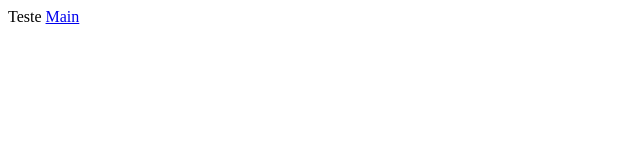
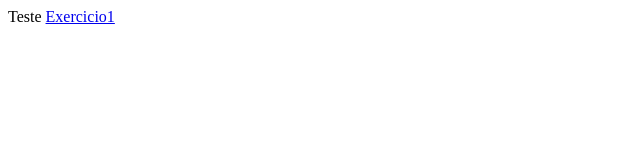
Before and after one commit to lucasbsi/lucasbsi.github.io, a plain HTML site: page index.html in a window 1280 px wide. Shown: the full height of the page, 0-640 px from the left. Drawn offline with Linux system fonts and the light colour scheme.

Commit message:
Update index.html

```diff
--- a/index.html
+++ b/index.html
@@ -1,3 +1,3 @@
 Teste
 
-<a href="https://github.com/lucasbsi/lucasbsi.github.io/tree/main">Main</a>
+<a href="https://github.com/lucasbsi/lucasbsi.github.io/blob/main/exercicio1.html">Exercicio1</a>
```
